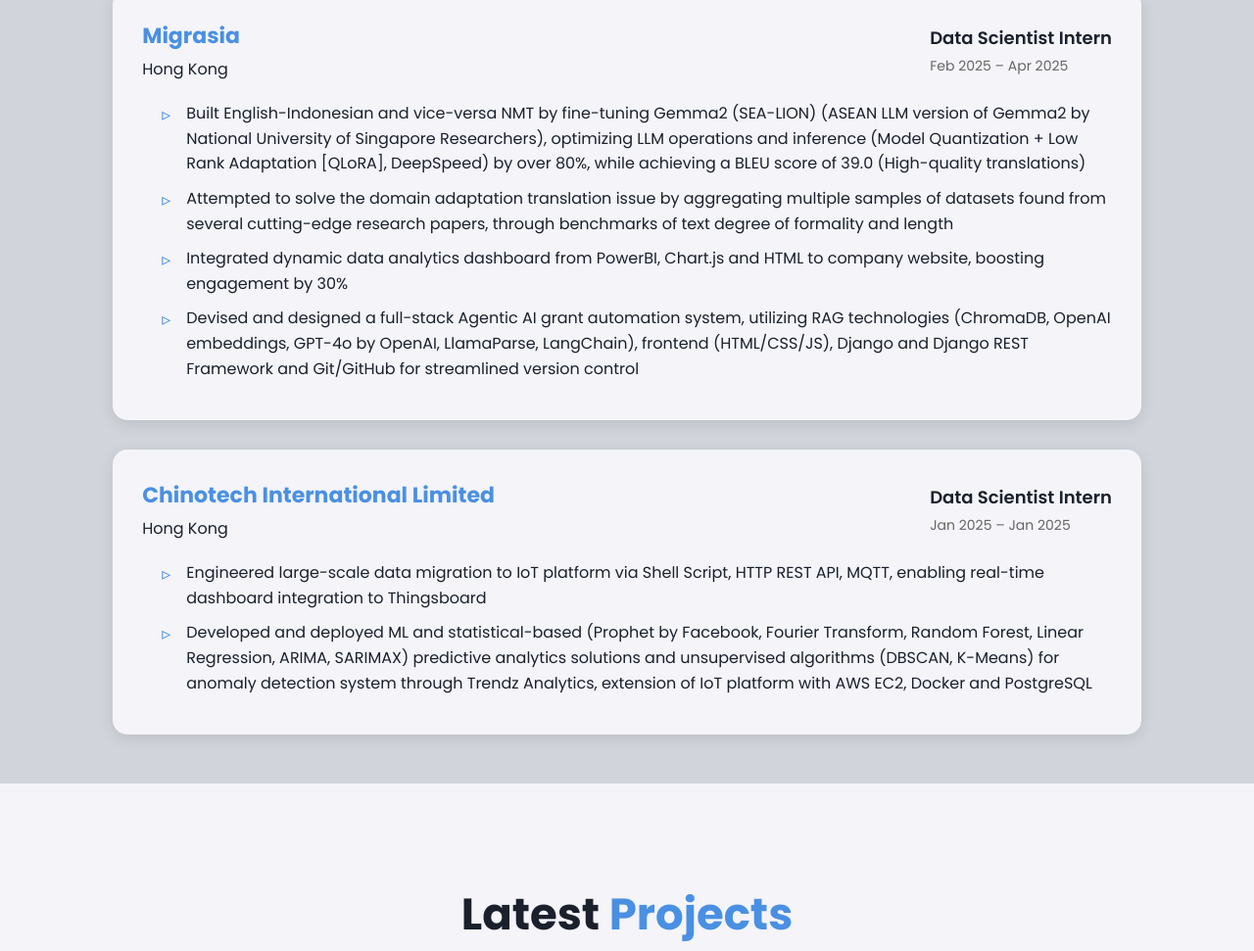
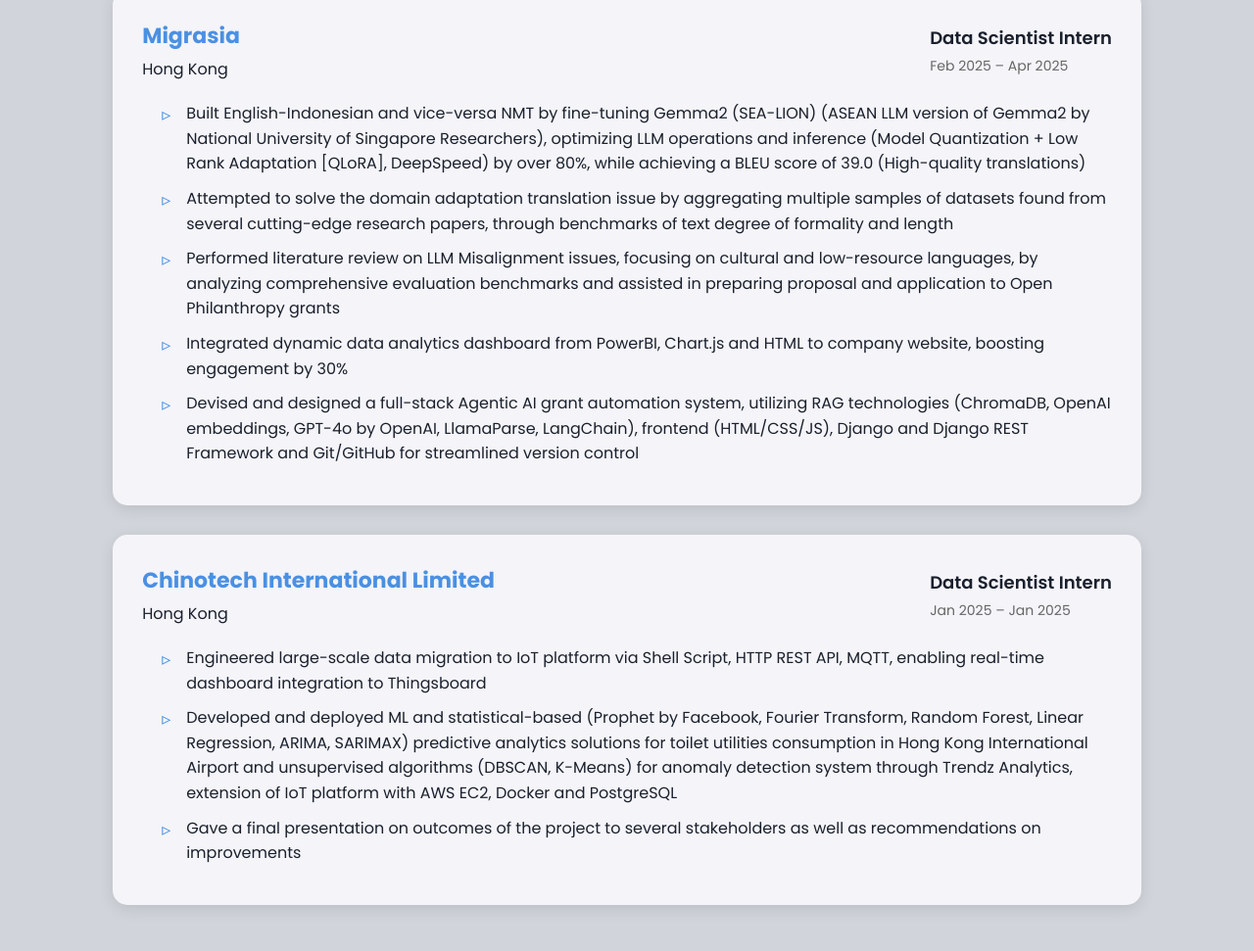
Before and after one commit to edbertw/edbertwid, a plain HTML site: page index.html in a window 1280 px wide. Shown: the part 2905-3876 px from the top of the page at 98% size. Drawn offline with nearby package versions, Linux system fonts and the light colour scheme.

Commit message:
fix content

```diff
--- a/index.html
+++ b/index.html
@@ -185,6 +185,7 @@
                     <ul class="experience-details">
                         <li>Built English-Indonesian and vice-versa NMT by fine-tuning Gemma2 (SEA-LION) (ASEAN LLM version of Gemma2 by National University of Singapore Researchers), optimizing LLM operations and inference (Model Quantization + Low Rank Adaptation [QLoRA], DeepSpeed) by over 80%, while achieving a BLEU score of 39.0 (High-quality translations)</li>
                         <li>Attempted to solve the domain adaptation translation issue by aggregating multiple samples of datasets found from several cutting-edge research papers, through benchmarks of text degree of formality and length</li>
+                        <li>Performed literature review on LLM Misalignment issues, focusing on cultural and low-resource languages, by analyzing comprehensive evaluation benchmarks and assisted in preparing proposal and application to Open Philanthropy grants</li>
                         <li>Integrated dynamic data analytics dashboard from PowerBI, Chart.js and HTML to company website, boosting engagement by 30%</li>
                         <li>Devised and designed a full-stack Agentic AI grant automation system, utilizing RAG technologies (ChromaDB, OpenAI embeddings, GPT-4o by OpenAI, LlamaParse, LangChain), frontend (HTML/CSS/JS), Django and Django REST Framework and Git/GitHub for streamlined version control</li>
                     </ul>
@@ -203,7 +204,8 @@
                     </div>
                     <ul class="experience-details">
                         <li>Engineered large-scale data migration to IoT platform via Shell Script, HTTP REST API, MQTT, enabling real-time dashboard integration to Thingsboard</li>
-                        <li>Developed and deployed ML and statistical-based (Prophet by Facebook, Fourier Transform, Random Forest, Linear Regression, ARIMA, SARIMAX) predictive analytics solutions and unsupervised algorithms (DBSCAN, K-Means) for anomaly detection system through Trendz Analytics, extension of IoT platform with AWS EC2, Docker and PostgreSQL</li>
+                        <li>Developed and deployed ML and statistical-based (Prophet by Facebook, Fourier Transform, Random Forest, Linear Regression, ARIMA, SARIMAX) predictive analytics solutions for toilet utilities consumption in Hong Kong International Airport and unsupervised algorithms (DBSCAN, K-Means) for anomaly detection system through Trendz Analytics, extension of IoT platform with AWS EC2, Docker and PostgreSQL</li>
+                        <li>Gave a final presentation on outcomes of the project to several stakeholders as well as recommendations on improvements</li>
                     </ul>
                 </div>
 
```
